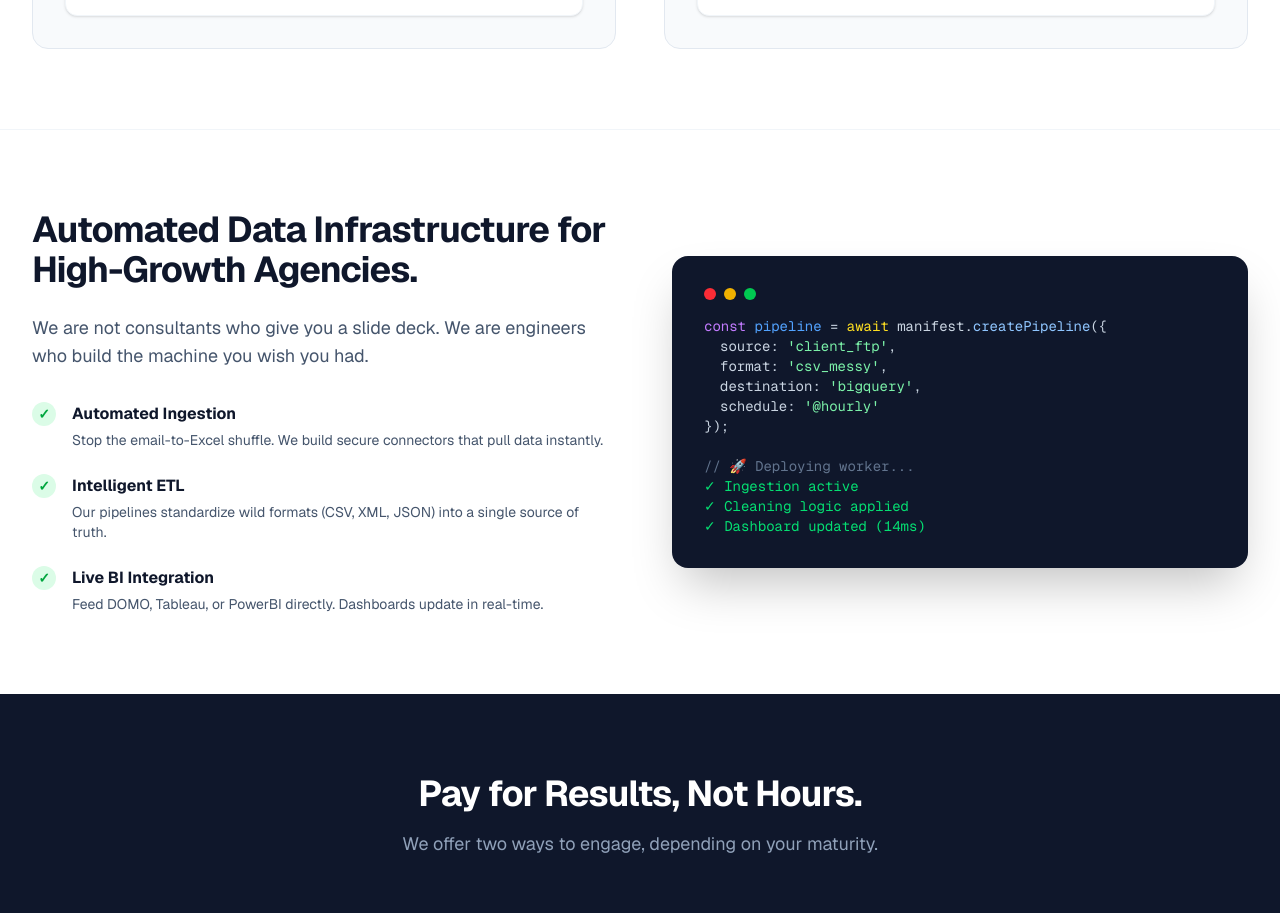
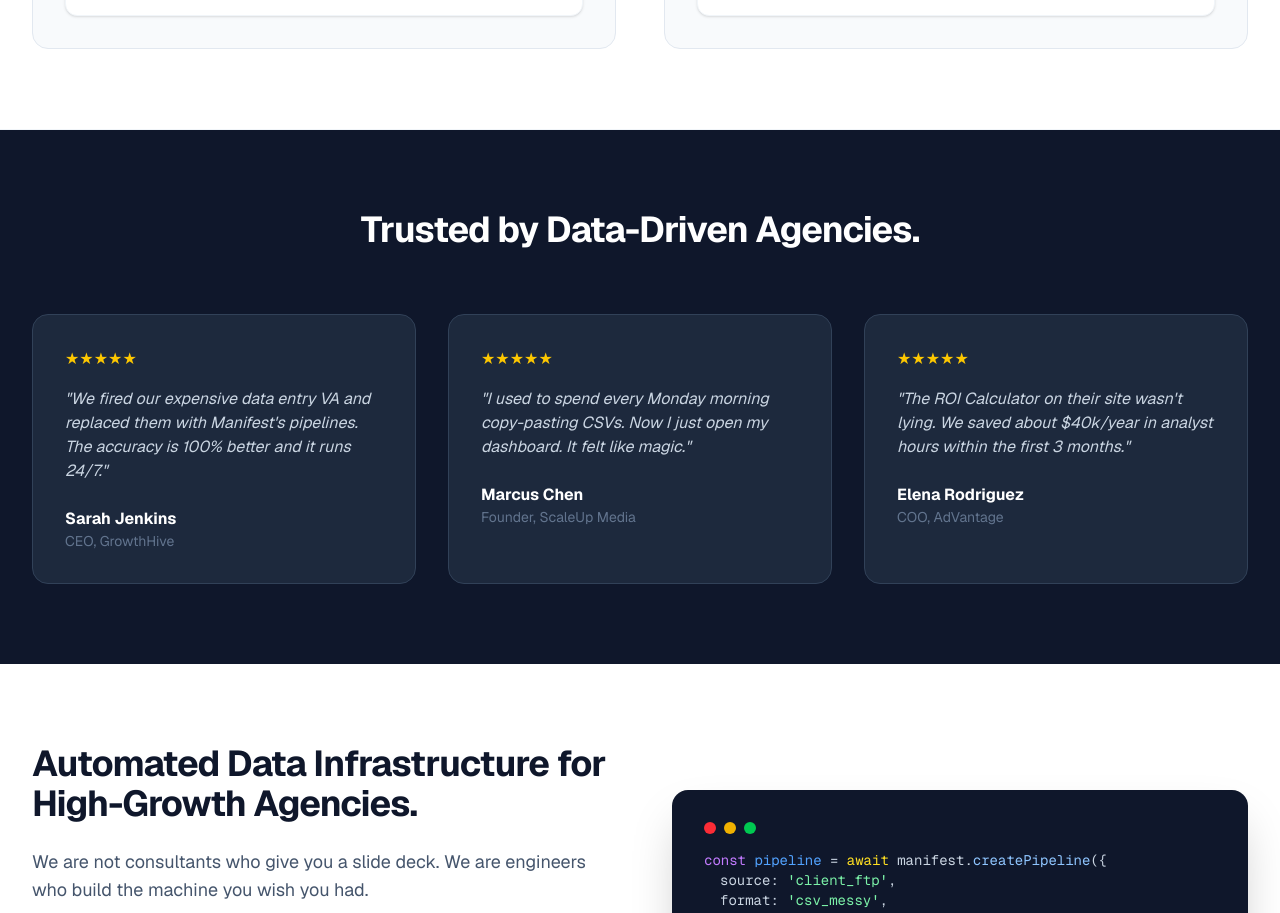
Before and after one commit to mrjuguy/manifest-agency, a Next.js app in the folder projects/agency-website/: page / in a window 1280 px wide. Shown: the part 1880-2793 px from the top of the page. Built offline with nearby package versions, Linux system fonts and the light colour scheme.

Commit message:
feat: Add Testimonials section to homepage

```diff
--- a/projects/agency-website/src/app/page.tsx
+++ b/projects/agency-website/src/app/page.tsx
@@ -168,6 +168,37 @@ export default function Home() {
         </div>
       </section>
 
+      {/* Testimonials */}
+      <section className="py-20 bg-slate-900 text-white">
+        <div className="max-w-7xl mx-auto px-4 sm:px-6 lg:px-8">
+          <div className="text-center mb-16">
+            <h2 className="text-3xl font-bold tracking-tight sm:text-4xl">
+              Trusted by Data-Driven Agencies.
+            </h2>
+          </div>
+          <div className="grid md:grid-cols-3 gap-8">
+            <div className="bg-slate-800 p-8 rounded-2xl border border-slate-700">
+              <div className="flex gap-1 text-yellow-400 mb-4">★★★★★</div>
+              <p className="text-slate-300 mb-6 italic">"We fired our expensive data entry VA and replaced them with Manifest's pipelines. The accuracy is 100% better and it runs 24/7."</p>
+              <div className="font-bold">Sarah Jenkins</div>
+              <div className="text-sm text-slate-500">CEO, GrowthHive</div>
+            </div>
+            <div className="bg-slate-800 p-8 rounded-2xl border border-slate-700">
+              <div className="flex gap-1 text-yellow-400 mb-4">★★★★★</div>
+              <p className="text-slate-300 mb-6 italic">"I used to spend every Monday morning copy-pasting CSVs. Now I just open my dashboard. It felt like magic."</p>
+              <div className="font-bold">Marcus Chen</div>
+              <div className="text-sm text-slate-500">Founder, ScaleUp Media</div>
+            </div>
+            <div className="bg-slate-800 p-8 rounded-2xl border border-slate-700">
+              <div className="flex gap-1 text-yellow-400 mb-4">★★★★★</div>
+              <p className="text-slate-300 mb-6 italic">"The ROI Calculator on their site wasn't lying. We saved about $40k/year in analyst hours within the first 3 months."</p>
+              <div className="font-bold">Elena Rodriguez</div>
+              <div className="text-sm text-slate-500">COO, AdVantage</div>
+            </div>
+          </div>
+        </div>
+      </section>
+
       {/* The Solution */}
       <section id="solution" className="py-20">
         <div className="max-w-7xl mx-auto px-4 sm:px-6 lg:px-8">
```
